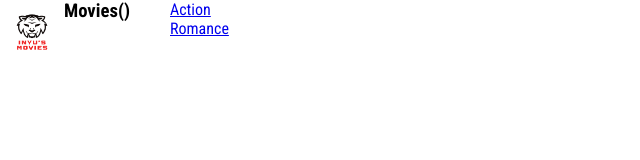
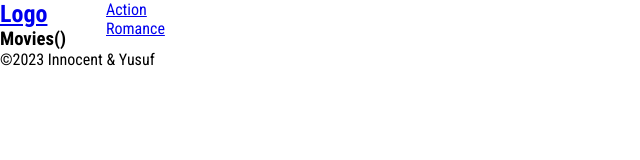
Before and after one commit to Innocent259/Movies-Show, a website: page dist/index.html in a window 1280 px wide. Shown: the whole page, without its empty margins (0-640 px from the left). Drawn offline with Linux system fonts and the light colour scheme; files whose address does not match are found by name.

Commit message:
Update html file

```diff
--- a/dist/index.html
+++ b/dist/index.html
@@ -1 +1 @@
-<!doctype html><html lang="en"><head><meta charset="UTF-8"><meta http-equiv="X-UA-Compatible" content="IE=edge"><meta name="viewport" content="width=device-width,initial-scale=1"><title>InYu</title><link rel="preconnect" href="https://fonts.googleapis.com"><link rel="preconnect" href="https://fonts.gstatic.com" crossorigin><link href="https://fonts.googleapis.com/css2?family=Roboto+Condensed:wght@400;700&display=swap" rel="stylesheet"><script defer="defer" src="runtime.js"></script><script defer="defer" src="main.js"></script></head><body><header><nav class="nav"><a href="#"><img src="./assets/logo2.png" alt="Logo" class="img-logo"></a><h3>Movies()</h3><ul><li><a href="#">Action</a></li><li><a href="#">Romance</a></li></ul></nav></header></body></html>
+<!doctype html><html lang="en"><head><meta charset="UTF-8"><meta http-equiv="X-UA-Compatible" content="IE=edge"><meta name="viewport" content="width=device-width,initial-scale=1"><title>InYu</title><link rel="preconnect" href="https://fonts.googleapis.com"><link rel="preconnect" href="https://fonts.gstatic.com" crossorigin><link href="https://fonts.googleapis.com/css2?family=Roboto+Condensed:wght@400;700&display=swap" rel="stylesheet"><script defer="defer" src="runtime.js"></script><script defer="defer" src="main.js"></script></head><body><header><nav class="nav"><span class="logo-movie"><a href="#"><h1>Logo</h1></a><h3>Movies()</h3></span><ul class="links"><li><a href="#">Action</a></li><li><a href="#">Romance</a></li></ul></nav></header><footer><p class="copyright">&copy2023 Innocent & Yusuf</p></footer></body></html>
```
